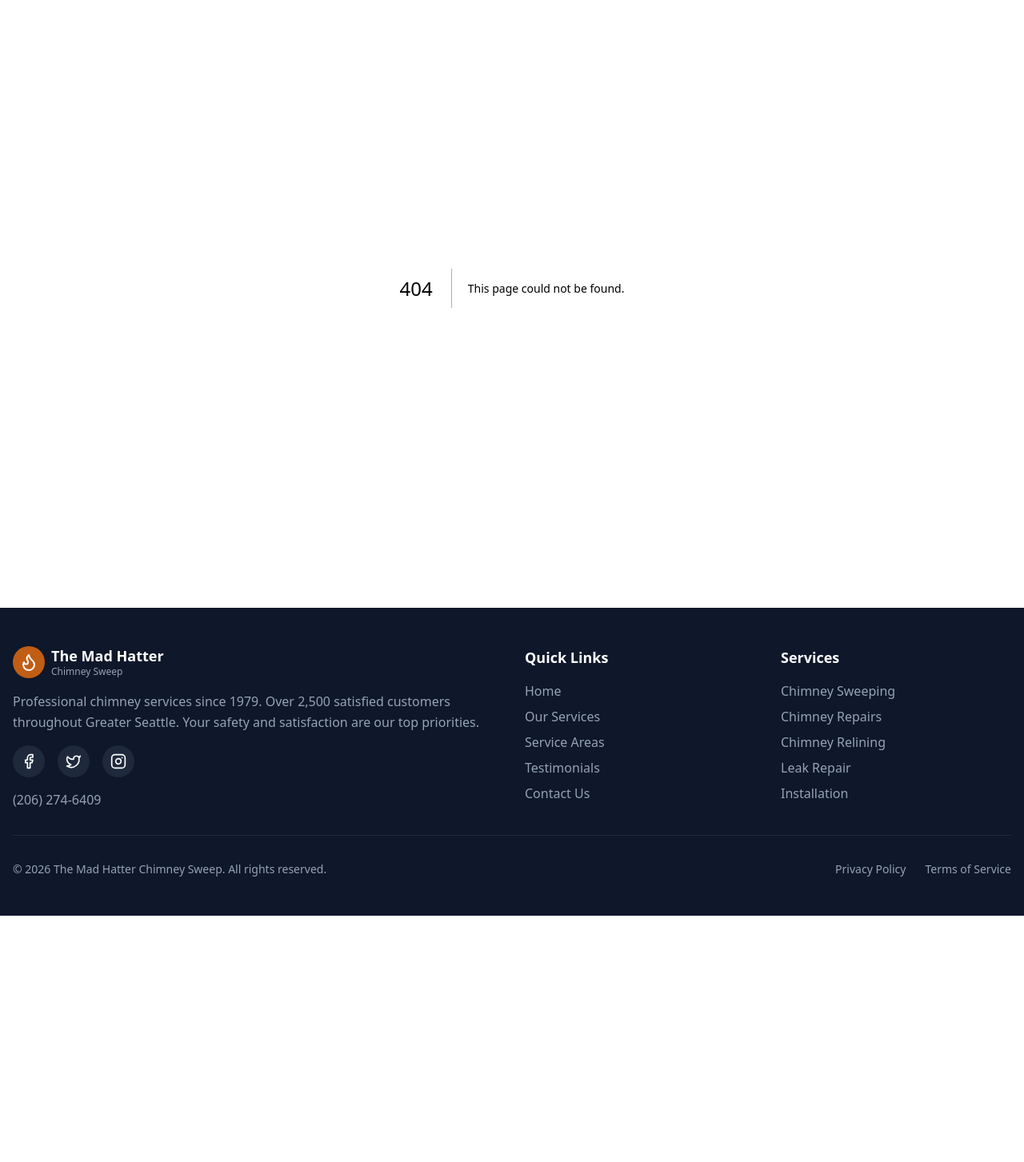
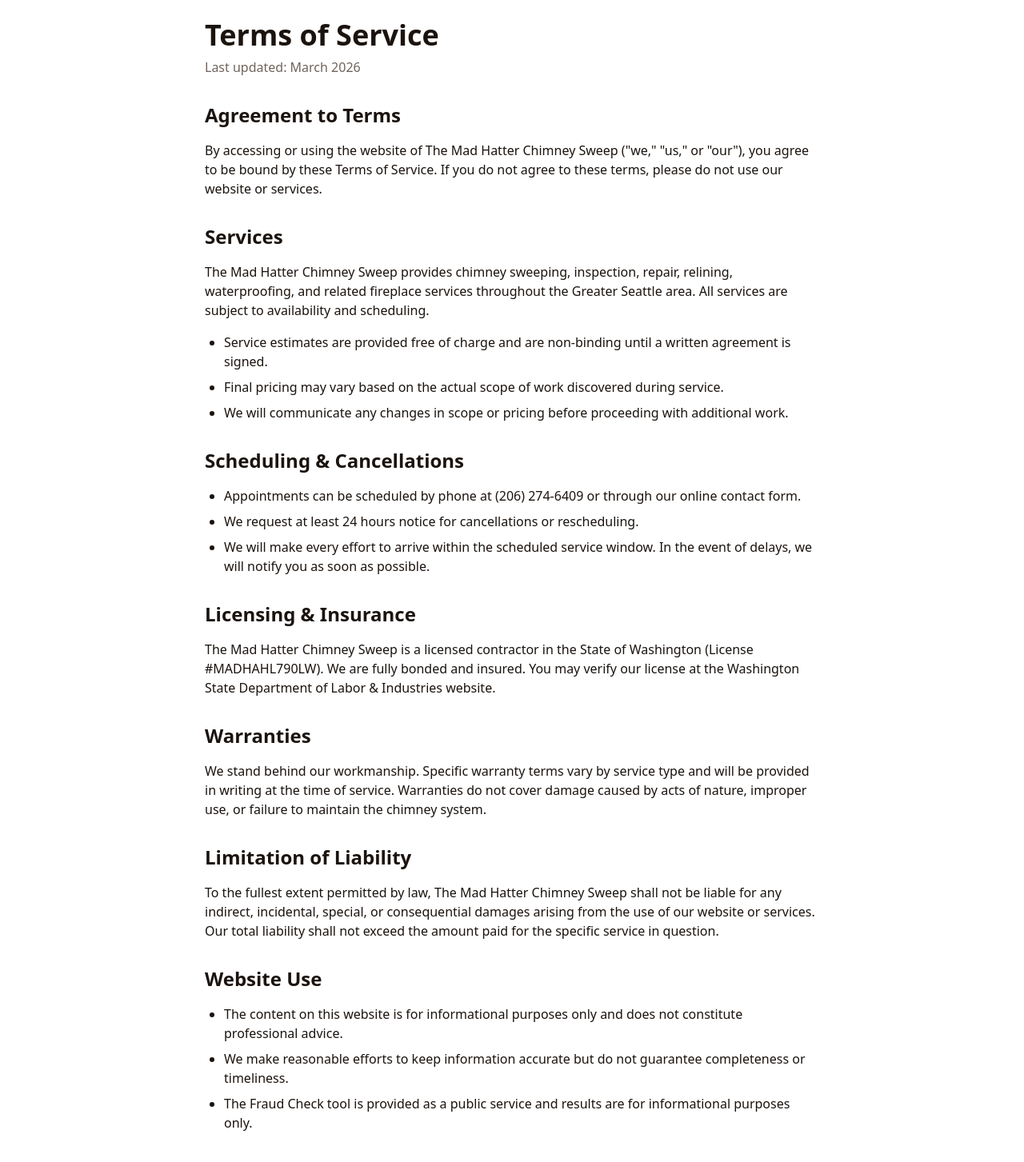
Before and after one commit to jaystonez/mad-hatter-chimney-sweep, a Next.js app: page /terms-of-service in a window 1280 px wide. Before the commit this address had no page. Shown: the part 120-1573 px from the top of the page at 80% size. Before the commit the page ends 1265 px from the top, so only its background shows below. Built offline with nearby package versions, Linux system fonts and the light colour scheme; a web font is replaced by a local one.

Commit message:
Add terms of service page
Added a Terms of Service page with detailed terms and conditions for the Mad Hatter Chimney Sweep services.

```diff
--- /dev/null
+++ b/app/terms-of-service/page.tsx
@@ -0,0 +1,95 @@
+import Link from "next/link"
+
+export const metadata = {
+  title: "Terms of Service | Mad Hatter Chimney Sweep",
+  description: "Terms of Service for The Mad Hatter Chimney Sweep. Read our terms and conditions for chimney services in Seattle, WA.",
+}
+
+export default function TermsOfServicePage() {
+  return (
+    <div className="min-h-screen">
+      <section className="py-16 bg-white">
+        <div className="container mx-auto px-4">
+          <div className="max-w-3xl mx-auto prose prose-slate">
+            <h1 className="text-4xl font-bold mb-2">Terms of Service</h1>
+            <p className="text-muted-foreground mb-8">Last updated: March 2026</p>
+
+            <h2 className="text-2xl font-bold mt-8 mb-4">Agreement to Terms</h2>
+            <p>
+              By accessing or using the website of The Mad Hatter Chimney Sweep (&quot;we,&quot; &quot;us,&quot; or &quot;our&quot;), you agree to be bound by these Terms of Service. If you do not agree to these terms, please do not use our website or services.
+            </p>
+
+            <h2 className="text-2xl font-bold mt-8 mb-4">Services</h2>
+            <p>
+              The Mad Hatter Chimney Sweep provides chimney sweeping, inspection, repair, relining, waterproofing, and related fireplace services throughout the Greater Seattle area. All services are subject to availability and scheduling.
+            </p>
+            <ul className="list-disc pl-6 space-y-2 my-4">
+              <li>Service estimates are provided free of charge and are non-binding until a written agreement is signed.</li>
+              <li>Final pricing may vary based on the actual scope of work discovered during service.</li>
+              <li>We will communicate any changes in scope or pricing before proceeding with additional work.</li>
+            </ul>
+
+            <h2 className="text-2xl font-bold mt-8 mb-4">Scheduling & Cancellations</h2>
+            <ul className="list-disc pl-6 space-y-2 my-4">
+              <li>Appointments can be scheduled by phone at (206) 274-6409 or through our online contact form.</li>
+              <li>We request at least 24 hours notice for cancellations or rescheduling.</li>
+              <li>We will make every effort to arrive within the scheduled service window. In the event of delays, we will notify you as soon as possible.</li>
+            </ul>
+
+            <h2 className="text-2xl font-bold mt-8 mb-4">Licensing & Insurance</h2>
+            <p>
+              The Mad Hatter Chimney Sweep is a licensed contractor in the State of Washington (License #MADHAHL790LW). We are fully bonded and insured. You may verify our license at the Washington State Department of Labor & Industries website.
+            </p>
+
+            <h2 className="text-2xl font-bold mt-8 mb-4">Warranties</h2>
+            <p>
+              We stand behind our workmanship. Specific warranty terms vary by service type and will be provided in writing at the time of service. Warranties do not cover damage caused by acts of nature, improper use, or failure to maintain the chimney system.
+            </p>
+
+            <h2 className="text-2xl font-bold mt-8 mb-4">Limitation of Liability</h2>
+            <p>
+              To the fullest extent permitted by law, The Mad Hatter Chimney Sweep shall not be liable for any indirect, incidental, special, or consequential damages arising from the use of our website or services. Our total liability shall not exceed the amount paid for the specific service in question.
+            </p>
+
+            <h2 className="text-2xl font-bold mt-8 mb-4">Website Use</h2>
+            <ul className="list-disc pl-6 space-y-2 my-4">
+              <li>The content on this website is for informational purposes only and does not constitute professional advice.</li>
+              <li>We make reasonable efforts to keep information accurate but do not guarantee completeness or timeliness.</li>
+              <li>The Fraud Check tool is provided as a public service and results are for informational purposes only.</li>
+            </ul>
+
+            <h2 className="text-2xl font-bold mt-8 mb-4">Intellectual Property</h2>
+            <p>
+              All content on this website, including text, images, logos, and design, is the property of The Mad Hatter Chimney Sweep and is protected by applicable intellectual property laws. You may not reproduce, distribute, or use our content without written permission.
+            </p>
+
+            <h2 className="text-2xl font-bold mt-8 mb-4">Governing Law</h2>
+            <p>
+              These Terms of Service are governed by and construed in accordance with the laws of the State of Washington. Any disputes shall be resolved in the courts of King County, Washington.
+            </p>
+
+            <h2 className="text-2xl font-bold mt-8 mb-4">Changes to Terms</h2>
+            <p>
+              We reserve the right to update these Terms of Service at any time. Changes will be posted on this page with an updated revision date. Continued use of our website or services after changes constitutes acceptance of the revised terms.
+            </p>
+
+            <h2 className="text-2xl font-bold mt-8 mb-4">Contact Us</h2>
+            <p>
+              If you have questions about these Terms of Service, please contact us:
+            </p>
+            <ul className="list-none pl-0 space-y-1 my-4">
+              <li><strong>Phone:</strong> <a href="tel:+12062746409" className="text-primary hover:underline">(206) 274-6409</a></li>
+              <li><strong>Email:</strong> <a href="mailto:services@themadhatterchimneysweep.com" className="text-primary hover:underline">services@themadhatterchimneysweep.com</a></li>
+            </ul>
+
+            <div className="mt-12 pt-8 border-t">
+              <Link href="/" className="text-primary hover:underline">
+                &larr; Back to Home
+              </Link>
+            </div>
+          </div>
+        </div>
+      </section>
+    </div>
+  )
+}
```
